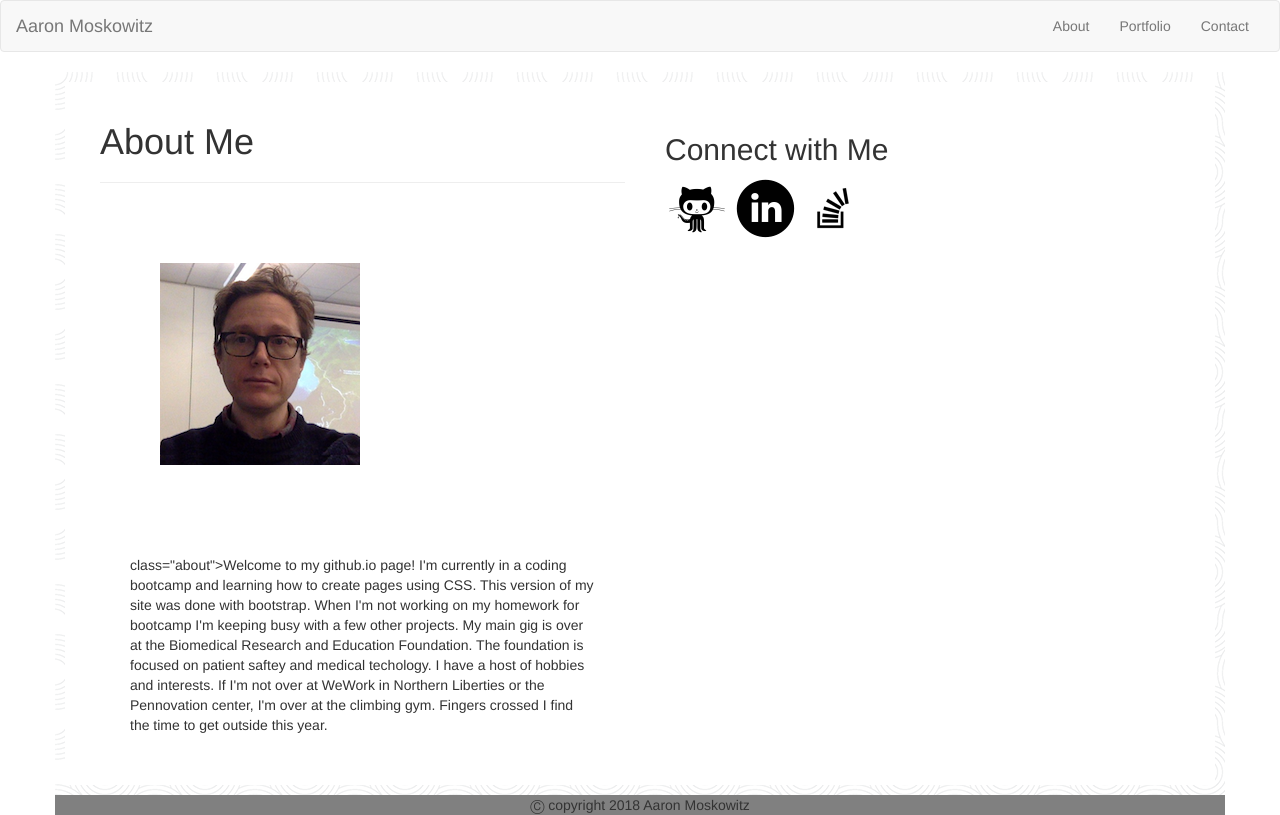
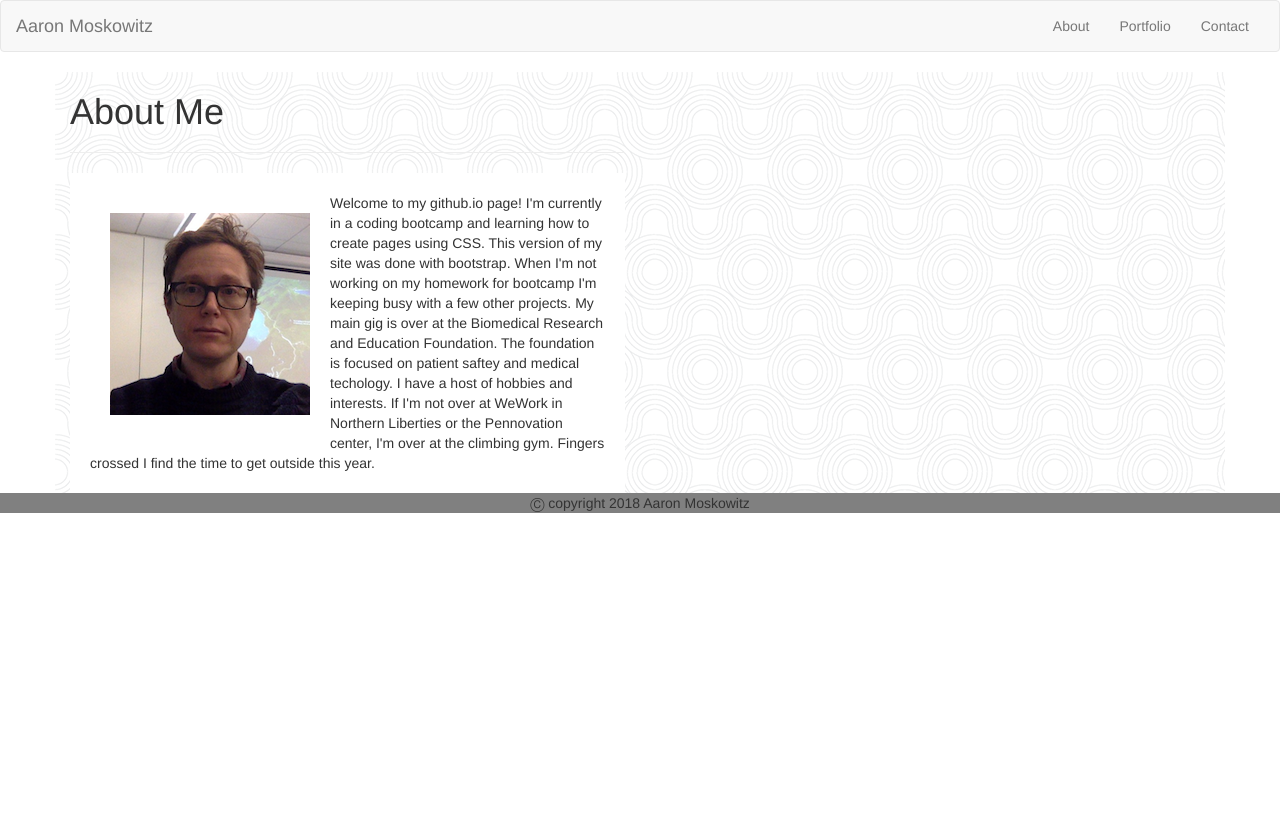
Before and after one commit to Moskowitza/Bootstrap-Portfolio, a plain HTML site: page index.html in a window 1280 px wide. Drawn offline with nearby package versions, Linux system fonts and the light colour scheme; files whose address does not match are found by name.

Commit message:
fixed the background image, cleaning index and stylesheet

```diff
--- a/assets/css/style.css
+++ b/assets/css/style.css
@@ -1,11 +1,11 @@
 /* /Users/macPRO/Bootstrap-Portfolio/assets/css/style.css */
 .wallpaper{
-background-image:url("../images/round.png");
+background-image:url("/Users/aaronmoskowitz/Bootstrap-Portfolio/assets/images/round.png");
 }
 .about{
 background-color:white;
 float:left;
-margin:10px;
+margin:0px;
 padding:20px;
 }
 .connect{
--- a/index.html
+++ b/index.html
@@ -16,6 +16,7 @@
 </head>
 
 <body>
+    <!-- Nav bar, with Vanilla Bootstrap (no sprinkles) -->
     <nav class="navbar navbar-default">
         <div class="container-fluid">
             <div class="navbar-header">
@@ -39,26 +40,29 @@
     Use CSS styling to insert background image into ROW
     Create two subrows: a header row, content row-->
 
+    <!-- CONTAINER -->
     <div class="container">
+        <!-- THE MAIN ROW, can we get a background image? -->
         <div class="row wallpaper">
-            <div class="row about">
             <!-- column 1 About Me -->
             <div class="col-md-6">
                 <h1>About Me</h1>
                 <hr>
                 <div class="pull-left about">
-                            <img class="media-object about"
-                            src="assets/images/face.png" alt="myFace.jpeg"> </div>
+                    <img class="media-object about" src="assets/images/face.png" alt="myFace.jpeg">
                     <!-- body of text, try to get it to wrap around image -->
-                            <div class="pull-left about"> class="about">Welcome to my github.io page! I'm currently in a coding bootcamp and learning how to create pages
-                                using CSS. This version of my site was done with bootstrap. When I'm not working on my homework for bootcamp I'm keeping busy with a few other projects. My main gig is over at the Biomedical Research and Education Foundation. The foundation is focused on patient saftey and medical techology. I have a host of hobbies and interests. If I'm not over at WeWork in Northern Liberties or the Pennovation center, I'm over at the climbing gym. Fingers crossed I find the time to get outside this year.
+                    Welcome to my github.io page! I'm currently in a coding bootcamp and learning how to create pages using CSS. This version
+                    of my site was done with bootstrap. When I'm not working on my homework for bootcamp I'm keeping busy
+                    with a few other projects. My main gig is over at the Biomedical Research and Education Foundation. The
+                    foundation is focused on patient saftey and medical techology. I have a host of hobbies and interests.
+                    If I'm not over at WeWork in Northern Liberties or the Pennovation center, I'm over at the climbing gym.
+                    Fingers crossed I find the time to get outside this year.
                 </div>
             </div>
-
             <!-- Column 2: Space Holder -->
-                <div class="col-md-2"></div>
+            <!-- <div class="col-md-2"></div> -->
             <!-- Column 3: Connect With Me -->
-                <div class="col-md-4 connect" style="align-content:center">
+            <!-- <div class="col-md-4 connect" style="align-content:center">
                     <div>
                         <h2>Connect with Me</h2>
                         <a href="https://github.com/Moskowitza">
@@ -71,7 +75,7 @@
                             <img src="assets/images/stackoverflow.png" alt="stackoverflow logo">
                         </a>
                     </div>
-                </div>
+                </div> -->
         </div>
     </div>
     <!-- footer Row -->
```
Lines whose indentation alone changed are shown as unchanged.
